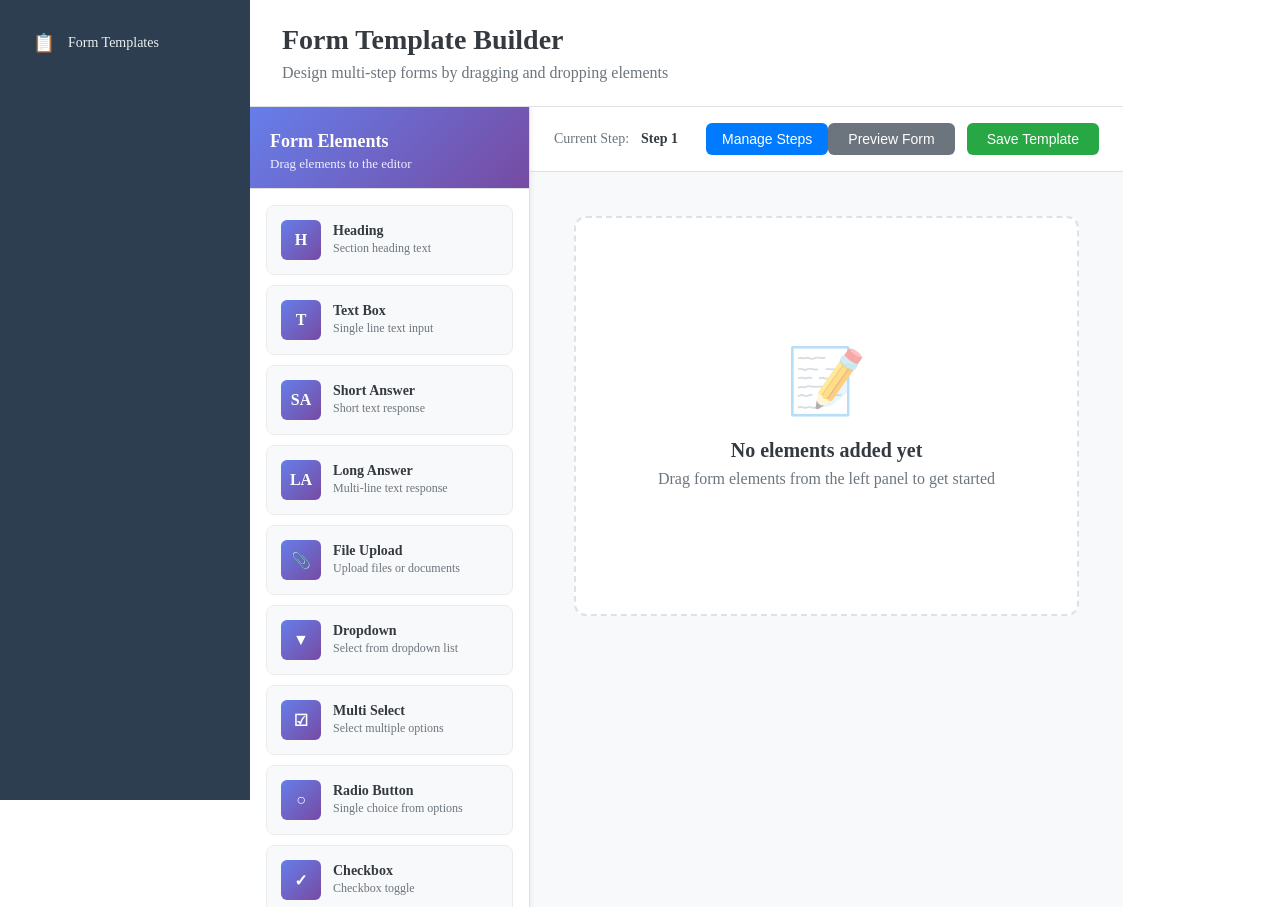
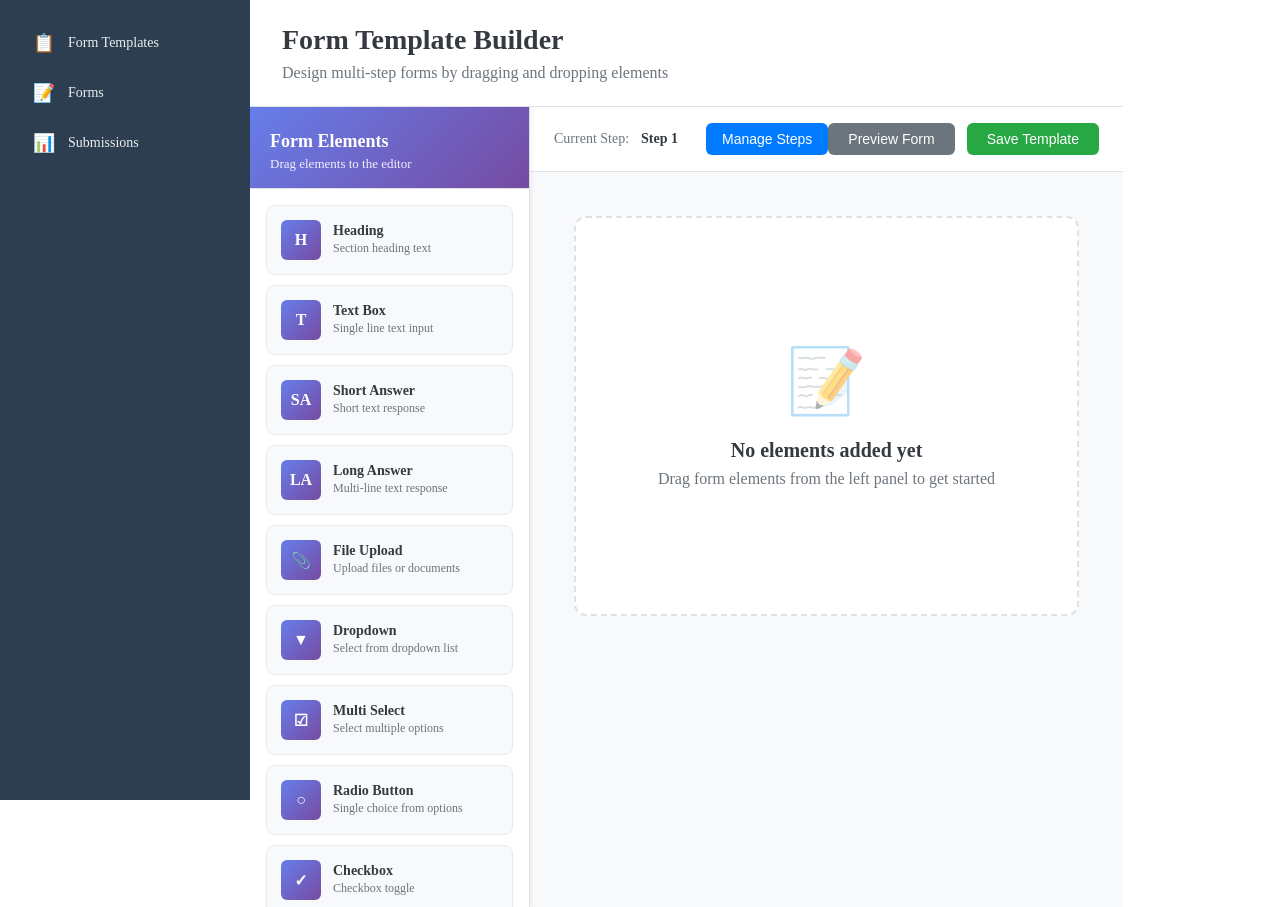
Before and after one commit to suryadeep-yadav/syvVueTask, a Vue app: page / in a window 1280 px wide. Built offline with nearby package versions, Linux system fonts and the light colour scheme; the HTML template or start-up script is replaced by a standard one.

Commit message:
sidebar add 2 more

```diff
--- a/src/components/layout/Sidebar.vue
+++ b/src/components/layout/Sidebar.vue
@@ -11,7 +11,7 @@
         <span class="nav-text">Form Templates</span>
       </router-link>
 
-      <!-- <router-link to="/forms" class="nav-item">
+      <router-link to="/forms" class="nav-item">
         <span class="nav-icon">📝</span>
         <span class="nav-text">Forms</span>
       </router-link>
@@ -19,7 +19,7 @@
       <router-link to="/submissions" class="nav-item">
         <span class="nav-icon">📊</span>
         <span class="nav-text">Submissions</span>
-      </router-link> -->
+      </router-link>
     </nav>
   </aside>
 </template>
```
